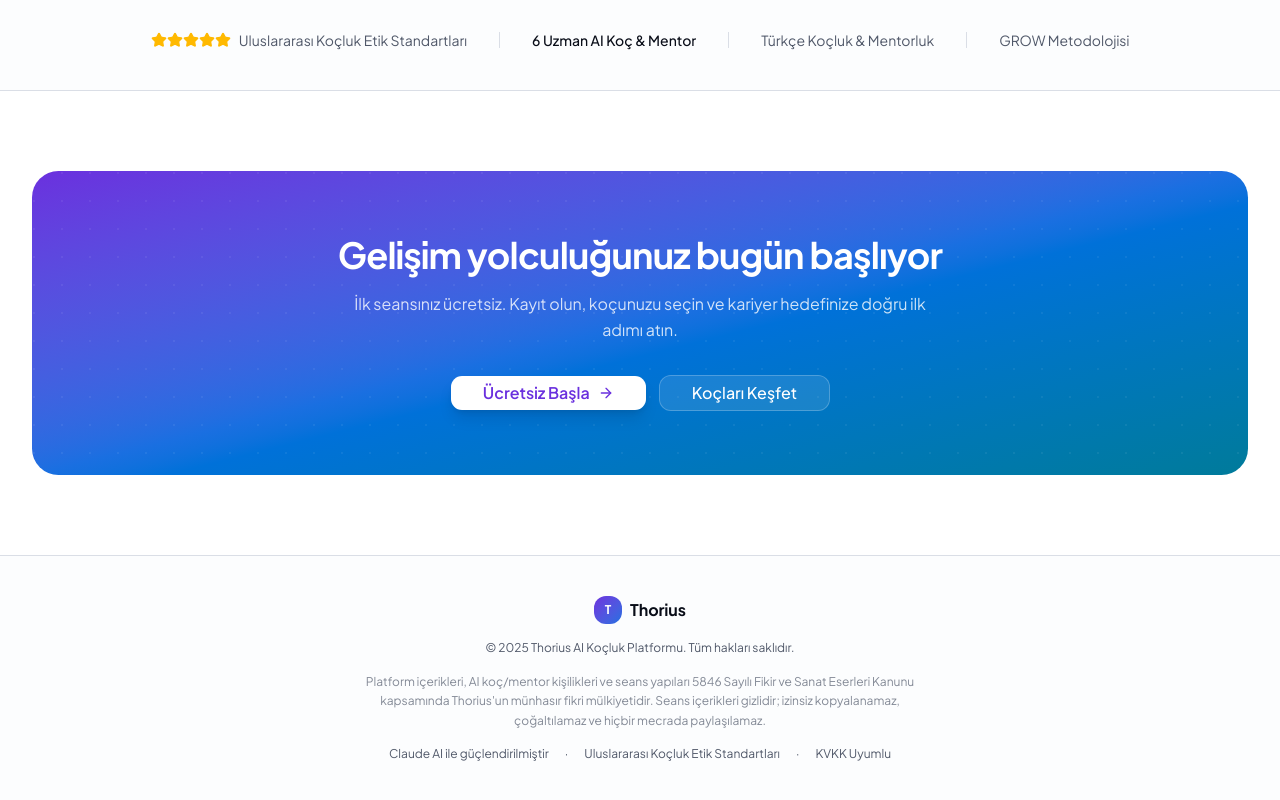
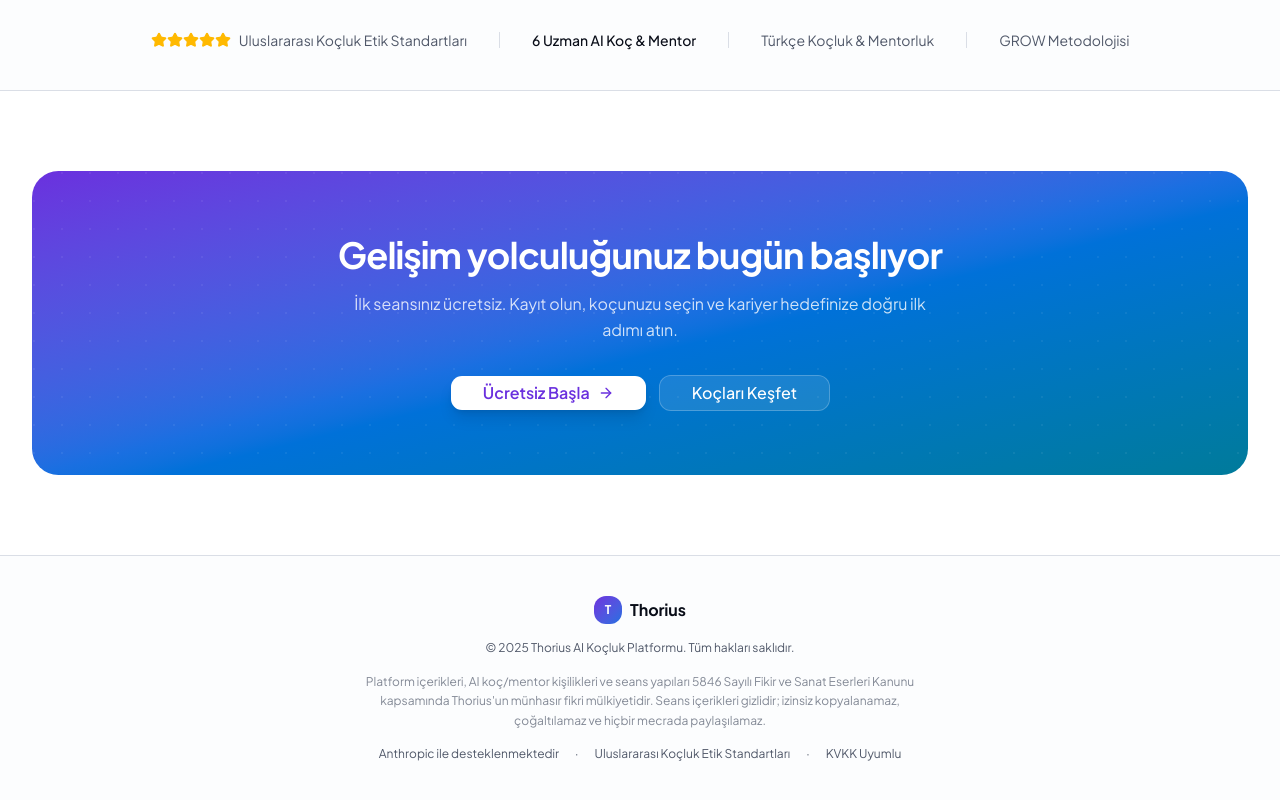
Before and after one commit to HAKAN8080/thorius-app, a Next.js app: page / in a window 1280 px wide. Shown: the part 4060-4860 px from the top of the page. Built offline with nearby package versions, Linux system fonts and the light colour scheme; no server answers.

Commit message:
chore: update AI branding text to Anthropic
Co-Authored-By: Claude Sonnet 4.6 <noreply@anthropic.com>

```diff
--- a/src/app/page.tsx
+++ b/src/app/page.tsx
@@ -312,7 +312,7 @@ export default async function HomePage() {
               Seans içerikleri gizlidir; izinsiz kopyalanamaz, çoğaltılamaz ve hiçbir mecrada paylaşılamaz.
             </p>
             <div className="flex flex-wrap justify-center gap-4 text-xs text-muted-foreground">
-              <span>Claude AI ile güçlendirilmiştir</span>
+              <span>Anthropic ile desteklenmektedir</span>
               <span>·</span>
               <span>Uluslararası Koçluk Etik Standartları</span>
               <span>·</span>
```
